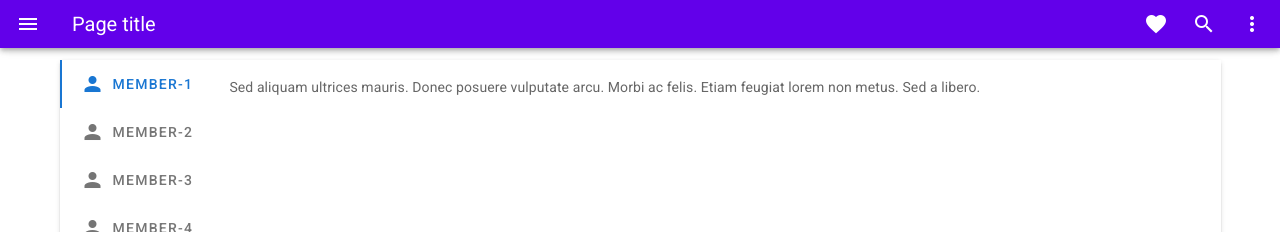
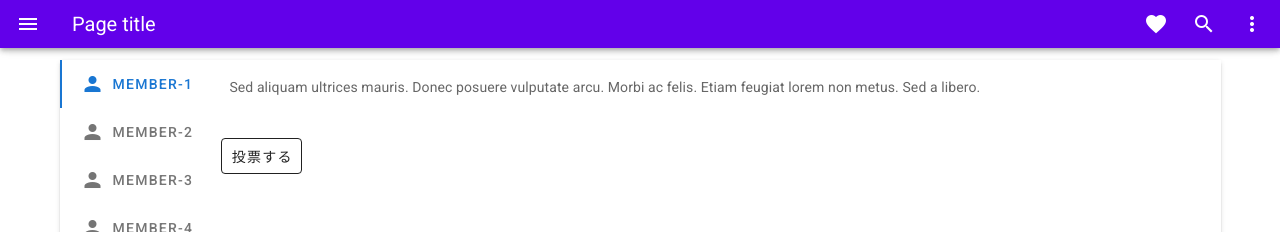
Before and after one commit to 1071sh/vue-study, a Vue app: page / in a window 1280 px wide. Shown: the top 232 px of the page. Built offline with nearby package versions, Linux system fonts and the light colour scheme.

Commit message:
テンプレートの中にボタンを作って@clickにmethodsの中で定義したメソッドを指定する

```diff
--- a/src/components/VoteTab.vue
+++ b/src/components/VoteTab.vue
@@ -18,6 +18,11 @@
                             Sed a libero.
                         </p>
                     </v-card-text>
+                    <v-card-actions>
+                        <v-btn outlined @click="vote(member.id)">
+                            投票する
+                        </v-btn>
+                    </v-card-actions>
                 </v-card>
             </v-tab-item>
         </v-tabs>
@@ -35,5 +40,10 @@ export default {
             }));
         },
     },
+    methods: {
+        vote(id) {
+            console.log(id);
+        },
+    },
 };
 </script>
```
